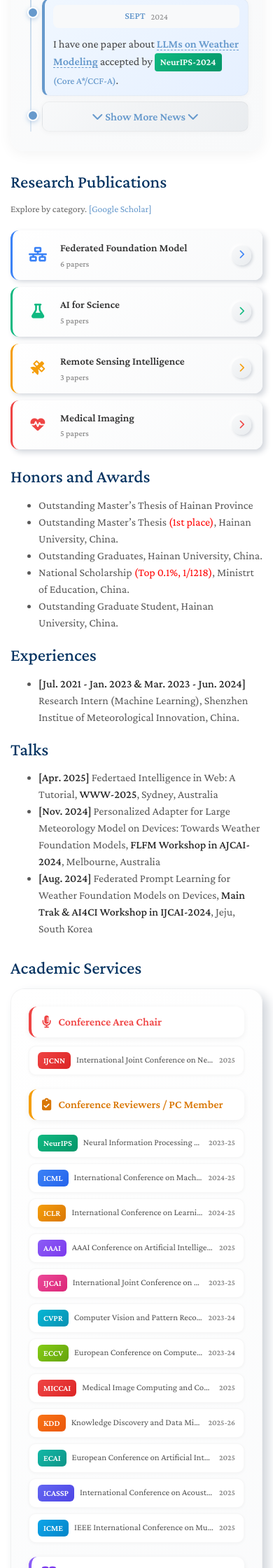
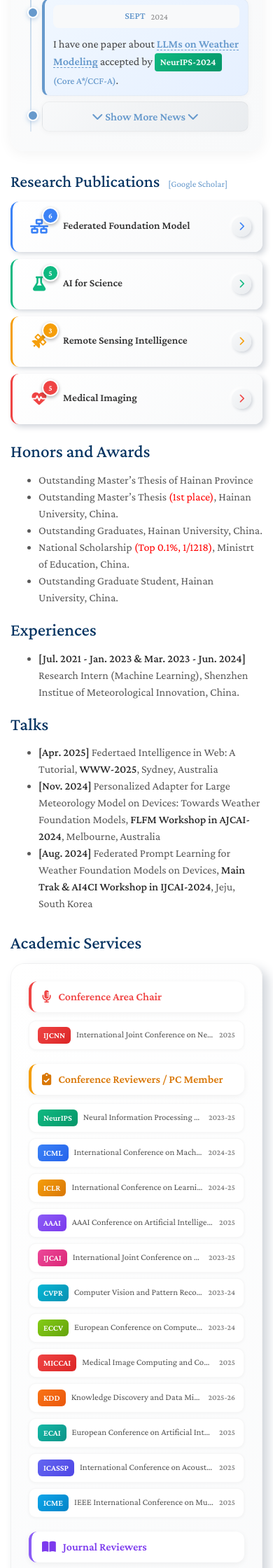
Before and after one commit to shengchaochen82/shengchaochen82.github.io, a Jekyll site: the page built from index.md, in a window 390 px wide. Shown: the part 2226-4466 px from the top of the page at 70% size. Built offline with Jekyll 4.4.1, drawn with Linux system fonts in a browser that asks for light colours; a style sheet for code colours, icons or effects is not loaded.

Commit message:
feat: improve publications interaction - hide unselected, add badge
- Click category bar: hide other 3 bars, highlight selected one
- Remove left-shift animation to prevent text overlap
- Add red badge with paper count on icon (top-right corner)
- Selected bar gets colored border highlight
- Smooth transition for showing/hiding bars
- Replace 'xx papers' text with icon badge

Co-authored-by: Sisyphus <clio-agent@sisyphuslabs.ai>

```diff
--- a/_includes/categorized_publications.html
+++ b/_includes/categorized_publications.html
@@ -1,23 +1,26 @@
 <div id="publications-wrapper" class="publications-wrapper">
   <div id="publications-main" class="publications-main">
-    <h2 style="margin: 2px 0px 15px;">Research Publications</h2>
-    <p style="color: #666; margin-bottom: 20px; font-size: 0.85rem;">
-      Explore by category. <a href="https://scholar.google.com/citations?user=9R3tsmUAAAAJ&hl=en" target="_blank" style="color: #6699cc;">[Google Scholar]</a>
-    </p>
+    <div class="pub-header">
+      <h2>Research Publications</h2>
+      <a href="https://scholar.google.com/citations?user=9R3tsmUAAAAJ&hl=en" target="_blank" class="scholar-link">[Google Scholar]</a>
+    </div>
 
-    <div class="category-bars">
+    <div class="category-bars" id="category-bars">
       {% for category in site.data.publications %}
         {% if category[0] != 'main' and category[0] != 'other' %}
           {% assign cat_key = category[0] %}
           {% assign cat_data = category[1] %}
           <div class="category-bar" data-category="{{ cat_key }}" style="--bar-color: {{ cat_data.color }}">
             <div class="bar-content">
-              <div class="bar-icon">
-                <i class="fas {{ cat_data.icon }}"></i>
+              <div class="bar-icon-wrapper">
+                <div class="bar-icon">
+                  <i class="fas {{ cat_data.icon }}"></i>
+                </div>
+                <div class="bar-badge" style="background: {{ cat_data.color }}">{{ cat_data.papers.size }}</div>
               </div>
               <div class="bar-info">
                 <div class="bar-title">{{ cat_data.title }}</div>
-                <div class="bar-count">{{ cat_data.papers.size }} papers</div>
+                <div class="bar-desc">{{ cat_data.description }}</div>
               </div>
               <div class="bar-arrow">
                 <i class="fas fa-chevron-right"></i>
@@ -52,7 +55,6 @@
 </div>
 
 <script>
-// Papers data embedded directly
 window.papersData = {
   {% for category in site.data.publications %}
     {% if category[0] != 'main' and category[0] != 'other' %}
@@ -88,26 +90,23 @@
   const wrapper = document.getElementById('publications-wrapper');
   const panel = document.getElementById('category-panel');
   const backBtn = document.getElementById('panel-back-btn');
+  const bars = document.querySelectorAll('.category-bar');
 
-  // Bind click events to category bars
-  document.querySelectorAll('.category-bar').forEach(function(bar) {
+  bars.forEach(function(bar) {
     bar.addEventListener('click', function() {
       const category = this.getAttribute('data-category');
-      openCategoryPanel(category);
+      openCategoryPanel(category, this);
     });
   });
 
-  // Back button
   backBtn.addEventListener('click', closeCategoryPanel);
 
-  // ESC key to close
   document.addEventListener('keydown', function(event) {
     if (event.key === 'Escape' && panel.classList.contains('active')) {
       closeCategoryPanel();
     }
   });
 
-  // Click outside to close
   document.addEventListener('click', function(event) {
     if (panel.classList.contains('active') &&
         !panel.contains(event.target) &&
@@ -116,23 +115,33 @@
     }
   });
 
-  function openCategoryPanel(category) {
+  function openCategoryPanel(category, clickedBar) {
     const data = window.papersData[category];
     if (!data) return;
 
-    // Update panel header
+    // Hide all other bars, show only clicked one
+    bars.forEach(function(bar) {
+      if (bar === clickedBar) {
+        bar.classList.add('active-bar');
+        bar.classList.remove('hidden-bar');
+      } else {
+        bar.classList.add('hidden-bar');
+        bar.classList.remove('active-bar');
+      }
+    });
+
+    // Update panel
     document.getElementById('panel-title-text').textContent = data.title;
     const panelIcon = document.getElementById('panel-icon');
     panelIcon.className = 'fas ' + data.icon;
     panelIcon.style.color = data.color;
     document.getElementById('panel-count-num').textContent = data.count;
 
-    // Update description
     const descEl = document.getElementById('panel-description');
     descEl.textContent = data.description;
     descEl.style.borderLeftColor = data.color;
 
-    // Generate papers HTML
+    // Generate papers
     const papersList = document.getElementById('papers-list');
     papersList.innerHTML = '';
 
@@ -194,24 +196,23 @@
       papersList.appendChild(paperEl);
     });
 
-    // Show panel
-    wrapper.classList.add('shifted');
-    setTimeout(function() {
-      panel.classList.add('active');
-    }, 50);
-
-    // Prevent body scroll
+    // Show panel without shifting
+    panel.classList.add('active');
+    wrapper.classList.add('panel-open');
     document.body.style.overflow = 'hidden';
   }
 
   function closeCategoryPanel() {
     panel.classList.remove('active');
+    wrapper.classList.remove('panel-open');
 
+    // Restore all bars
     setTimeout(function() {
-      wrapper.classList.remove('shifted');
+      bars.forEach(function(bar) {
+        bar.classList.remove('hidden-bar', 'active-bar');
+      });
     }, 300);
 
-    // Restore body scroll
     document.body.style.overflow = '';
   }
 });
@@ -220,17 +221,34 @@
 <style>
 .publications-wrapper {
   position: relative;
-  overflow: visible;
   margin: 25px 0;
 }
 
 .publications-main {
-  transition: transform 0.4s cubic-bezier(0.34, 1.56, 0.64, 1);
-  max-width: 100%;
+  transition: all 0.4s cubic-bezier(0.34, 1.56, 0.64, 1);
 }
 
-.publications-wrapper.shifted .publications-main {
-  transform: translateX(-25%);
+.pub-header {
+  display: flex;
+  align-items: baseline;
+  gap: 12px;
+  margin-bottom: 15px;
+}
+
+.pub-header h2 {
+  margin: 0;
+  font-size: 1.5rem;
+}
+
+.scholar-link {
+  font-size: 0.8rem;
+  color: #6699cc;
+  text-decoration: none;
+}
+
+.scholar-link:hover {
+  color: #4477aa;
+  text-decoration: underline;
 }
 
 .category-bars {
@@ -247,7 +265,6 @@
   cursor: pointer;
   transition: all 0.3s cubic-bezier(0.34, 1.56, 0.64, 1);
   position: relative;
-  overflow: hidden;
   border-left: 3px solid var(--bar-color);
 }
 
@@ -256,15 +273,35 @@
   box-shadow: 6px 6px 12px #c4c9d0, -6px -6px 12px #ffffff;
 }
 
+.category-bar.hidden-bar {
+  opacity: 0;
+  transform: scale(0.9);
+  pointer-events: none;
+  height: 0;
+  padding: 0;
+  margin: 0;
+  overflow: hidden;
+}
+
+.category-bar.active-bar {
+  box-shadow: 0 0 0 2px var(--bar-color), 6px 6px 15px rgba(0,0,0,0.15);
+  transform: scale(1.02);
+}
+
 .bar-content {
   display: flex;
   align-items: center;
   gap: 12px;
 }
 
+.bar-icon-wrapper {
+  position: relative;
+  flex-shrink: 0;
+}
+
 .bar-icon {
-  width: 40px;
-  height: 40px;
+  width: 44px;
+  height: 44px;
   border-radius: 10px;
   display: flex;
   align-items: center;
@@ -273,7 +310,23 @@
   background: linear-gradient(135deg, var(--bar-color)15, var(--bar-color)30);
   color: var(--bar-color);
   box-shadow: 0 3px 8px var(--bar-color)25;
-  flex-shrink: 0;
+}
+
+.bar-badge {
+  position: absolute;
+  top: -6px;
+  right: -6px;
+  width: 20px;
+  height: 20px;
+  border-radius: 50%;
+  display: flex;
+  align-items: center;
+  justify-content: center;
+  font-size: 0.7rem;
+  font-weight: 800;
+  color: white;
+  box-shadow: 0 2px 5px rgba(0,0,0,0.3);
+  border: 2px solid white;
 }
 
 .bar-info {
@@ -285,16 +338,20 @@
   font-size: 0.95rem;
   font-weight: 700;
   color: #333;
-  margin-bottom: 2px;
+  margin-bottom: 3px;
   white-space: nowrap;
   overflow: hidden;
   text-overflow: ellipsis;
 }
 
-.bar-count {
+.bar-desc {
   font-size: 0.75rem;
   color: #888;
-  font-weight: 500;
+  line-height: 1.3;
+  display: -webkit-box;
+  -webkit-line-clamp: 1;
+  -webkit-box-orient: vertical;
+  overflow: hidden;
 }
 
 .bar-arrow {
@@ -312,8 +369,8 @@
   flex-shrink: 0;
 }
 
-.category-bar:hover .bar-arrow {
-  transform: translateX(3px);
+.category-bar:hover .bar-arrow,
+.category-bar.active-bar .bar-arrow {
   background: var(--bar-color);
   color: white;
 }
@@ -426,9 +483,8 @@
   box-shadow: 0 2px 6px rgba(0, 0, 0, 0.04);
   border: 1px solid rgba(0, 0, 0, 0.03);
   transition: all 0.3s ease;
-  animation: slideInRight 0.35s ease backwards;
+  animation: slideInRight 0.35s ease forwards;
   opacity: 0;
-  animation-fill-mode: forwards;
 }
 
 @keyframes slideInRight {
@@ -553,13 +609,13 @@
 }
 
 @media (max-width: 768px) {
-  .publications-wrapper.shifted .publications-main {
-    transform: translateX(-10%);
-  }
-
   .category-panel {
     width: 90%;
     max-width: none;
+  }
+
+  .bar-desc {
+    display: none;
   }
 
   .paper-item {
@@ -578,12 +634,17 @@
     box-shadow: 4px 4px 8px #1a202c, -4px -4px 8px #3d4856;
   }
 
-  .category-bar:hover {
-    box-shadow: 6px 6px 12px #151b24, -6px -6px 12px #3d4856;
+  .category-bar:hover,
+  .category-bar.active-bar {
+    box-shadow: 0 0 0 2px var(--bar-color), 6px 6px 15px rgba(0,0,0,0.3);
   }
 
   .bar-title {
     color: #e2e8f0;
+  }
+
+  .bar-desc {
+    color: #a0aec0;
   }
 
   .bar-arrow {
```
Also changed, not shown: other parts of _includes/categorized_publications.html (+0 -7 lines).
